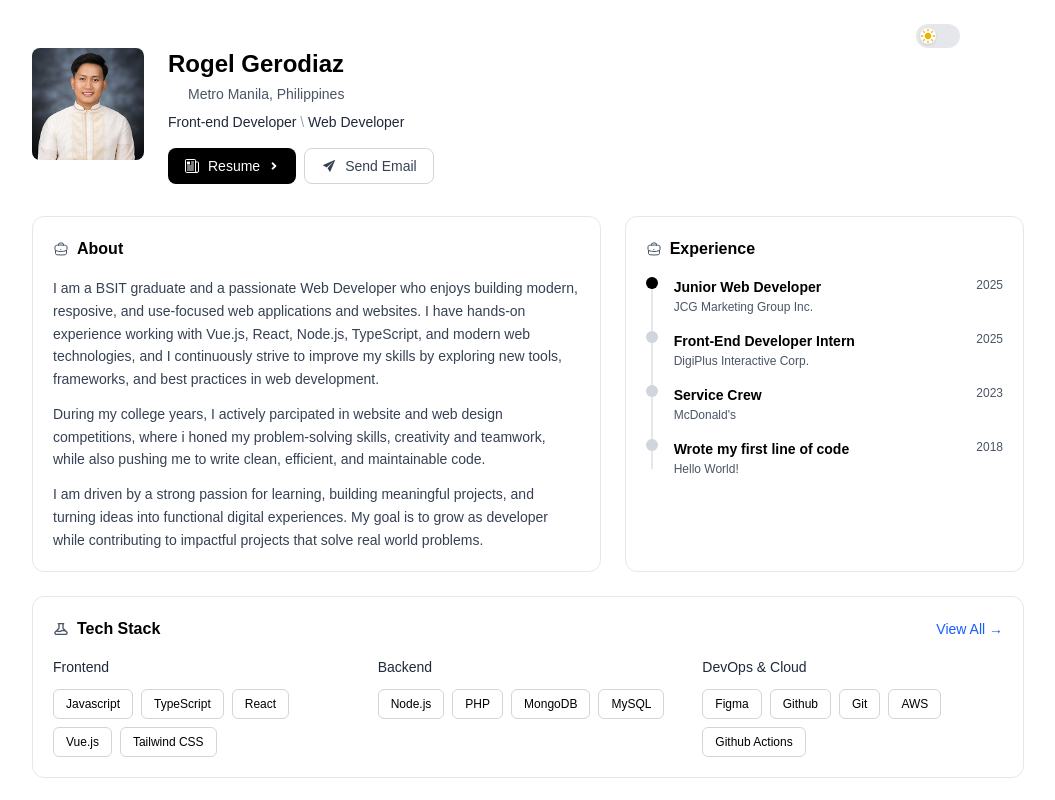
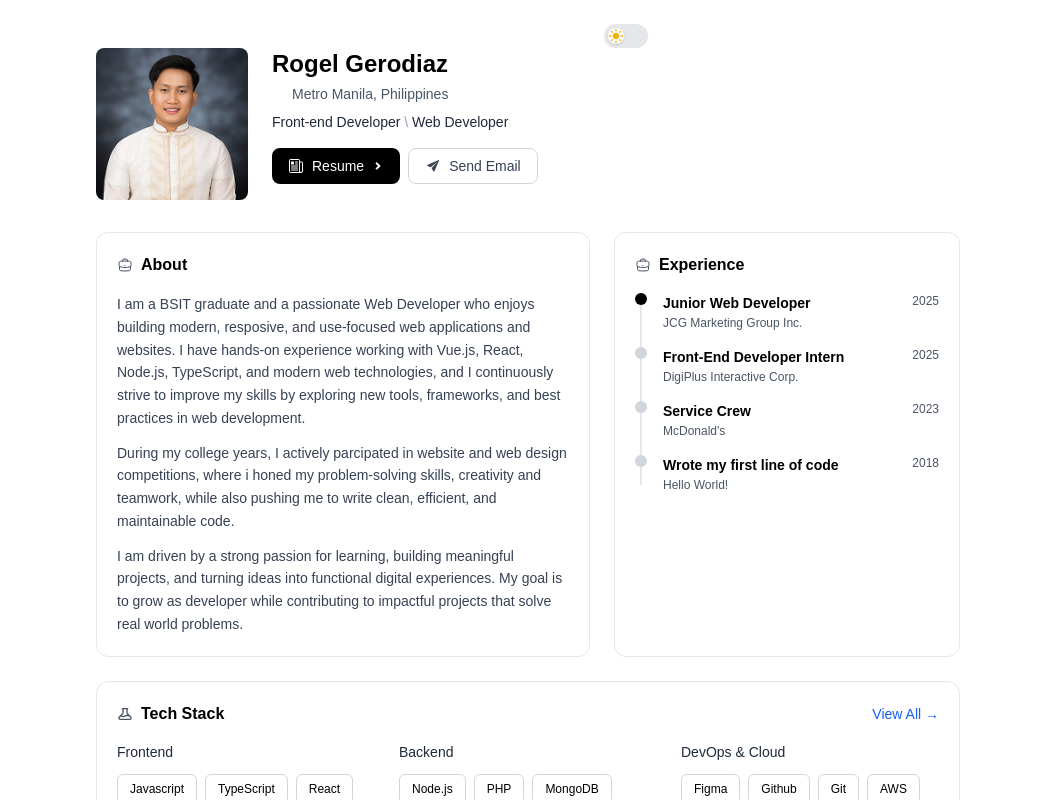
Before and after one commit to mjdesu1/Portfolio, a React app: page / in a window 1280 px wide. Shown: the top 800 px of the page, without its empty margins (112-1167 px from the left). Built offline with nearby package versions, Linux system fonts and the light colour scheme; some icons are missing; the HTML template or start-up script is replaced by a standard one.

Commit message:
fix: adjust padding and dimensions for header and content components

```diff
--- a/src/components/Content.tsx
+++ b/src/components/Content.tsx
@@ -12,7 +12,7 @@ import { projects } from "../constants/projects";
 
 const Content = () => {
   return (
-    <div className="w-full h-auto mt-6 lg:mt-8 flex flex-col gap-5 lg:gap-6 pb-8">
+    <div className="w-full h-auto mt-6 lg:mt-8 flex flex-col gap-5 lg:gap-6 pb-8 xl:px-16">
       {/* Row 1: About + Experience Grid */}
       <div className="grid grid-cols-1 lg:grid-cols-12 gap-5 lg:gap-6">
         {/* About Section - Left Column */}
@@ -60,7 +60,7 @@ const Content = () => {
 
             <div className="relative">
               {/* Timeline line */}
-              <div className="absolute left-[5px] top-2 bottom-2 w-[2px] bg-gray-200"></div>
+              <div className="absolute left-1.25 top-2 bottom-2 w-0.5 bg-gray-200"></div>
 
               {/* Timeline items */}
               <div className="space-y-4">
@@ -68,7 +68,7 @@ const Content = () => {
                   <div key={index} className="relative flex items-start gap-4">
                     {/* Timeline dot */}
                     <div
-                      className={`w-3 h-3 rounded-full z-10 flex-shrink-0 ${
+                      className={`w-3 h-3 rounded-full z-10 shrink-0 ${
                         exp.current ? "bg-black" : "bg-gray-300"
                       }`}
                     ></div>
@@ -83,7 +83,7 @@ const Content = () => {
                           {exp.companyName}
                         </p>
                       </div>
-                      <span className="text-xs font-medium text-gray-600 flex-shrink-0">
+                      <span className="text-xs font-medium text-gray-600 shrink-0">
                         {exp.date}
                       </span>
                     </div>
--- a/src/components/Header.tsx
+++ b/src/components/Header.tsx
@@ -7,13 +7,13 @@ import { IoIosSend } from "react-icons/io";
 
 const Header = () => {
   return (
-    <header className="w-full h-auto flex justify-between items-center pt-8 lg:pt-12">
+    <header className="w-full h-auto flex justify-between items-center pt-8 lg:pt-12 xl:px-16">
       <div className="flex gap-4 lg:gap-6">
         <div>
           <img
             src={ProfileImage}
             alt="Profile"
-            className="w-40 h-36 sm:w-24 sm:h-24 lg:w-28 lg:h-28 rounded-lg object-cover"
+            className="w-40 h-36 sm:w-24 sm:h-24 lg:w-28 lg:h-28 xl:w-38 xl:h-38 rounded-lg object-cover"
           />
         </div>
 
--- a/src/components/ToggleMode.tsx
+++ b/src/components/ToggleMode.tsx
@@ -5,7 +5,7 @@ import { Switch } from "@headlessui/react";
 const ToggleMode = () => {
   const [enabled, setEnabled] = useState(false);
   return (
-    <div className="absolute right-3 md:right-24 lg:right-52 top-6">
+    <div className="absolute right-3 md:right-24 lg:right-52 xl:right-130 top-6">
       <Switch
         checked={enabled}
         onChange={setEnabled}
```
